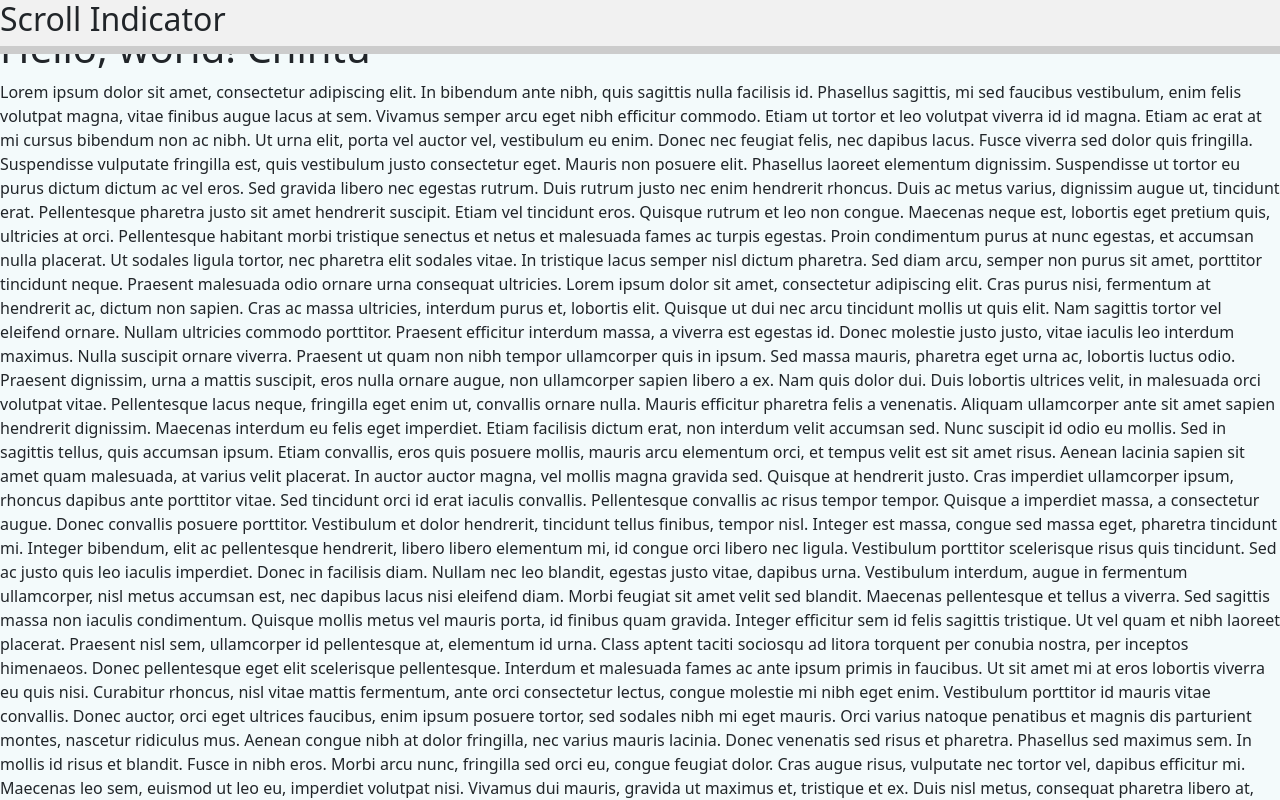
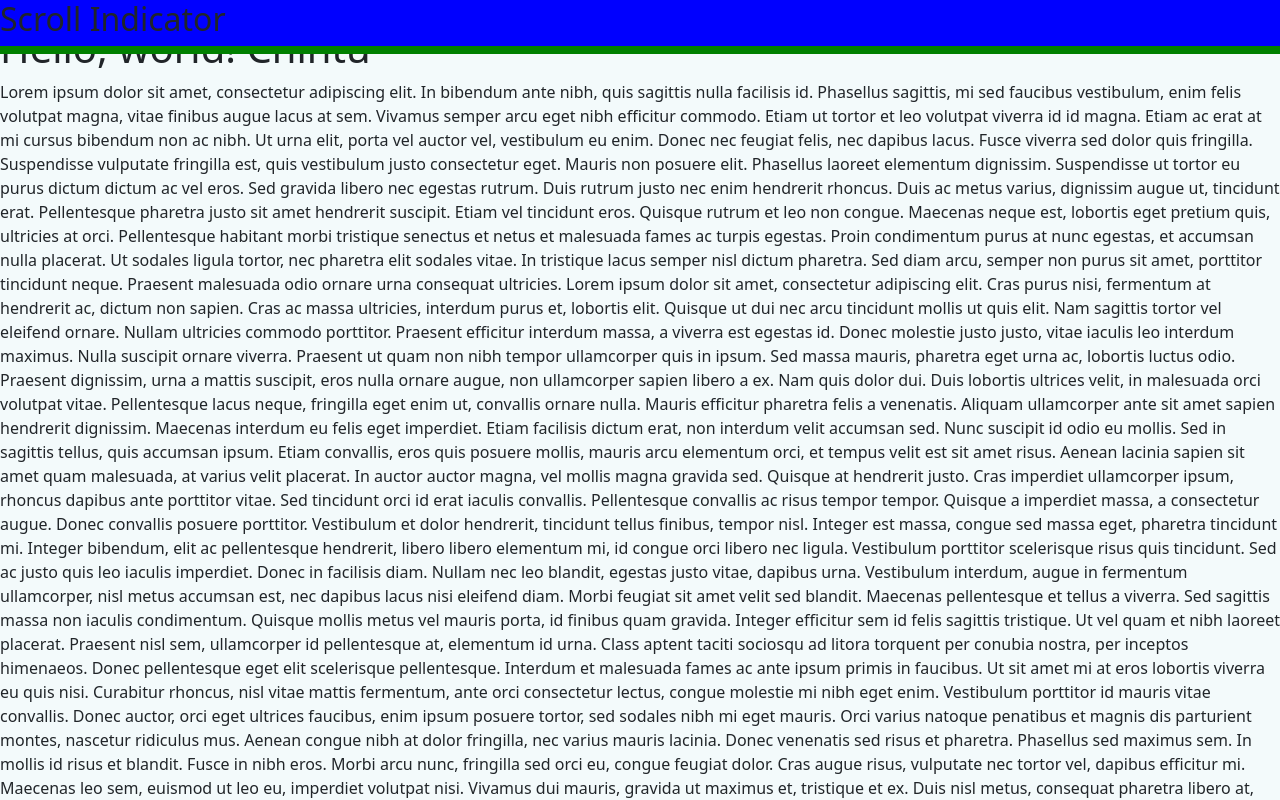
Before and after one commit to Chinmay-coder-10/TryRepository, a plain HTML site: page index.html in a window 1280 px wide. Shown: the top 800 px of the page. Drawn offline with nearby package versions, Linux system fonts and the light colour scheme.

Commit message:
Update index.html

```diff
--- a/index.html
+++ b/index.html
@@ -19,20 +19,20 @@ background:#F3FAFB;
   top: 0;
   z-index: 1;
   width: 100%;
-  background-color: #f1f1f1;
+  background-color: blue;
 }
 
 /* The progress container (grey background) */
 .progress-container {
   width: 100%;
   height: 8px;
-  background: #ccc;
+  background: green;
 }
 
 /* The progress bar (scroll indicator) */
 .progress-bar {
   height: 8px;
-  background: #04AA6D;
+  background: red;
   width: 0%;
 }
 </style>
```
